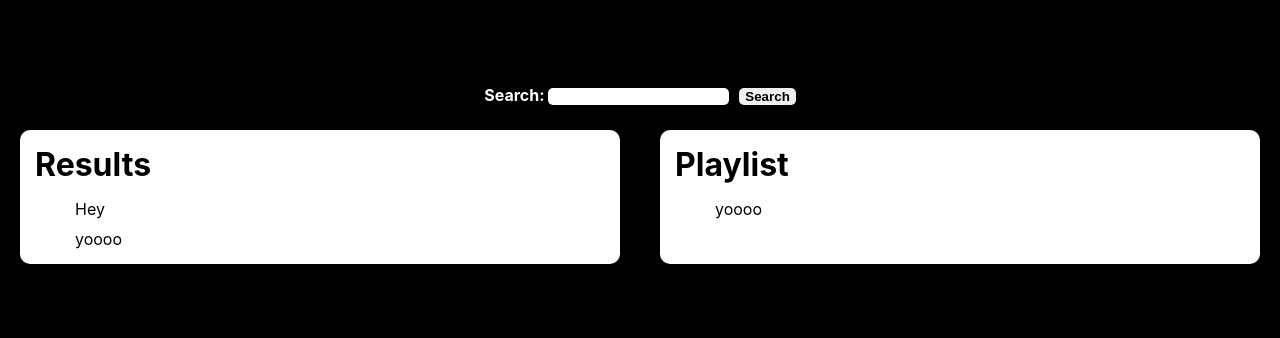
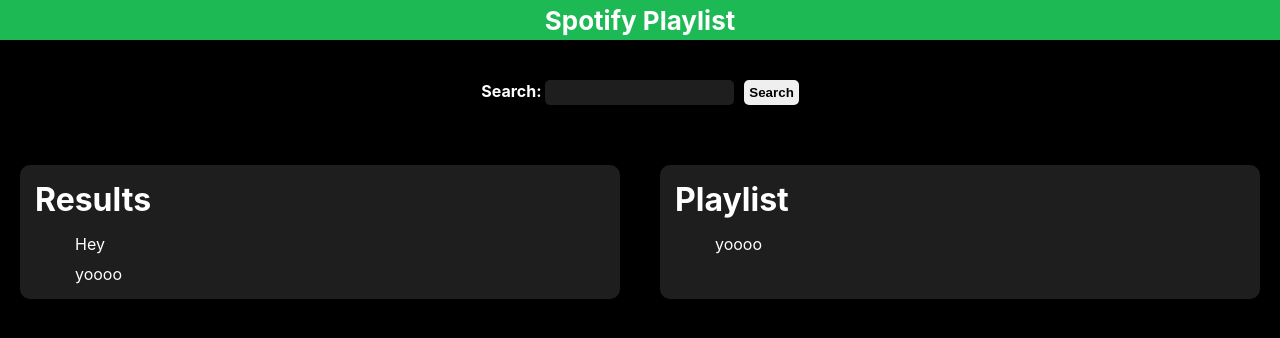
Before and after one commit to bernardolr/Jamming, a React (Create React App) app: page / in a window 1280 px wide. Shown: the top 338 px of the page. Built offline with nearby package versions, Linux system fonts and the light colour scheme.

Commit message:
Gral layout modification + a bit greener :)

```diff
--- a/src/App.css
+++ b/src/App.css
@@ -11,27 +11,28 @@
   font-weight: bold;
   margin: 5px;
   text-align: center;
+  margin-bottom: 40px;
 
 
 }
 
 .App-Header {
-  background-color: black;
-  min-height: 10vh;
+  background-color: #1DB954;
+  min-height: 5vh;
   display: flex;
   flex-direction: column;
   align-items: center;
   justify-content: center;
   font-size: calc(10px + 2vmin);
   color: white;
+  margin-bottom: 40px;
+  font-weight: bold;
 }
 
-.App-link {
-  color: #61dafb;
-}
 
 .Search-Button {
   justify-content: center;
+  padding: 5px;
   text-align: center;
   align-items: center;
   margin-left: 10px;
@@ -48,6 +49,16 @@
   border-radius: 5px;
   border-color: black;
   border-style: hidden;
+  color: white;
+  font-weight: bold;
+  padding: 5px;
+  background-color: #1e1e1eff;
+}
+
+#searchInput::selection {
+  background-color: #1DB954;
+  color: white;
+
 }
 
 .Search-Button.hovered {
@@ -62,19 +73,20 @@
 
 .Card-Header {
   border-radius: 10px;
-  background-color: white;
+  background-color: #1e1e1eff;
   text-align: left;
   margin: 5px;
   padding: 5px;
 }
 
 .Card {
-  background-color: white;
+  background-color: #1e1e1eff;
   border-radius: 10px;
   padding: 5px;
   margin: 20px;
   float: left;
   width: 50%;
+  color: white;
 
 }
 
@@ -84,6 +96,10 @@
   width: 100%;
   display: flex;
 
+}
+
+.Playlist {
+  margin-left: 10px;
 }
 
 
--- a/src/App.js
+++ b/src/App.js
@@ -9,7 +9,7 @@
   return (
     <div className='App'>
       <header className="App-Header">
-
+        <nav>Spotify Playlist</nav>
 
       </header>
       <div  className='Search-Bar'>
```
